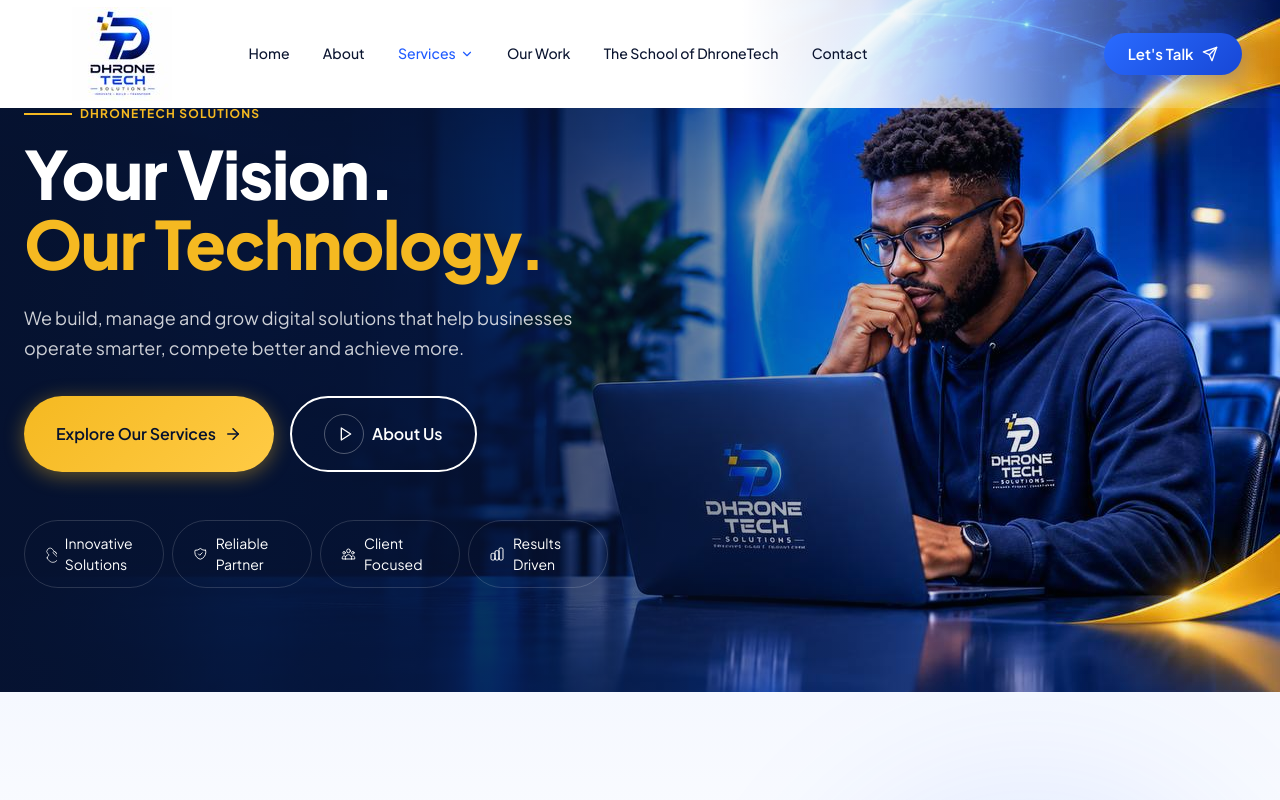
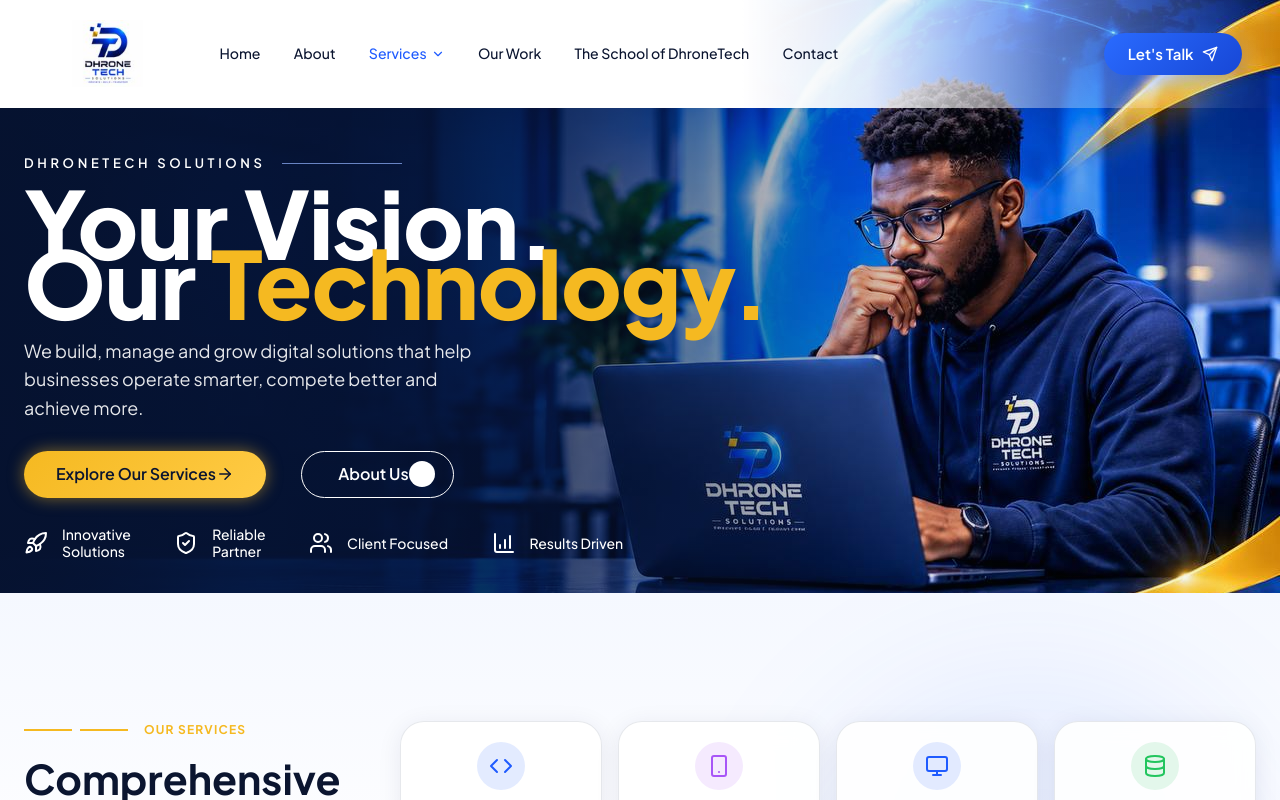
Before and after one commit to dromorongit/dhrone-portfolio, a Next.js app in the folder dhrone-portfolio-v2/: page /dhronetech in a window 1280 px wide. Shown: the top 800 px of the page. Built offline with nearby package versions, Linux system fonts and the light colour scheme.

Commit message:
fix(dhronetech): hero

```diff
--- a/dhrone-portfolio-v2/app/data/dhronetech.ts
+++ b/dhrone-portfolio-v2/app/data/dhronetech.ts
@@ -5,7 +5,7 @@ export interface DhronetechContent {
     paragraph: string
     primaryCta: { label: string; href: string }
     secondaryCta: { label: string; href: string }
-    trustBadges: Array<{ label: string; icon: string }>
+    trustBadges: Array<{ label: string[]; icon: string }>
   }
   services: {
     eyebrow: string
@@ -69,15 +69,15 @@ export interface DhronetechContent {
 export const dhronetechContent: DhronetechContent = {
   hero: {
     eyebrow: 'DHRONETECH SOLUTIONS',
-    h1: ['Your Vision.', 'Our Technology.'],
+    h1: ['Your Vision.', 'Technology.'],
     paragraph: 'We build, manage and grow digital solutions that help businesses operate smarter, compete better and achieve more.',
     primaryCta: { label: "Explore Our Services", href: '#services' },
     secondaryCta: { label: 'About Us', href: '#about' },
     trustBadges: [
-      { label: 'Innovative Solutions', icon: 'rocket' },
-      { label: 'Reliable Partner', icon: 'shield-check' },
-      { label: 'Client Focused', icon: 'users' },
-      { label: 'Results Driven', icon: 'bar-chart' },
+      { label: ['Innovative', 'Solutions'], icon: 'rocket' },
+      { label: ['Reliable', 'Partner'], icon: 'shield-check' },
+      { label: ['Client Focused'], icon: 'users' },
+      { label: ['Results Driven'], icon: 'bar-chart' },
     ],
   },
   services: {
--- a/dhrone-portfolio-v2/app/dhronetech/_components/HeroSection.tsx
+++ b/dhrone-portfolio-v2/app/dhronetech/_components/HeroSection.tsx
@@ -1,8 +1,17 @@
 'use client'
 
 import Image from 'next/image'
-import { FiArrowRight, FiPlay } from 'react-icons/fi'
+import { FiArrowRight } from 'react-icons/fi'
+import { FaPlay } from 'react-icons/fa'
+import { LuRocket, LuShieldCheck, LuUsers, LuChartColumnIncreasing } from 'react-icons/lu'
 import { dhronetechContent } from '@/app/data/dhronetech'
+
+const badgeIcons: Record<string, React.ElementType> = {
+  rocket: LuRocket,
+  'shield-check': LuShieldCheck,
+  users: LuUsers,
+  'bar-chart': LuChartColumnIncreasing,
+}
 
 export default function HeroSection() {
   const { hero, assets } = dhronetechContent
@@ -10,10 +19,12 @@ export default function HeroSection() {
   return (
     <section
       id="hero"
-      className="relative flex items-center overflow-hidden py-16"
+      className="relative overflow-hidden hero-section"
       style={{
+        paddingTop: 'var(--dt-header-h)',
+        paddingBottom: '32px',
+        minHeight: 'clamp(560px, 45.2vw, 760px)',
         backgroundColor: 'var(--dt-navy-900)',
-        minHeight: 'min(720px, calc(100svh - var(--dt-header-h)))',
       }}
       aria-labelledby="hero-title"
     >
@@ -25,92 +36,80 @@ export default function HeroSection() {
           priority
           quality={85}
           sizes="100vw"
-          className="object-cover"
-          style={{
-            objectPosition: '70% center',
-          }}
+          className="object-cover hero-image"
         />
         <div
-          className="absolute inset-0 hidden lg:block"
+          className="absolute inset-0 hidden xl:block"
           style={{ background: 'linear-gradient(90deg, rgba(6,18,46,0.92) 0%, rgba(6,18,46,0.75) 40%, rgba(6,18,46,0.15) 70%, transparent 100%)' }}
           aria-hidden="true"
         />
         <div
-          className="absolute inset-0 lg:hidden"
+          className="absolute inset-0 xl:hidden"
           style={{ background: 'linear-gradient(180deg, rgba(6,18,46,0.85) 0%, rgba(6,18,46,0.55) 100%)' }}
           aria-hidden="true"
         />
       </div>
 
       <div className="dt-container-lg relative z-10 w-full">
-        <div className="grid lg:grid-cols-2 gap-12 lg:gap-16 items-center">
-          <div className="w-full max-w-2xl min-w-0">
-            <p className="dt-eyebrow">{hero.eyebrow}</p>
-            <h1
-              id="hero-title"
-              className="dt-h1 mb-6"
-              style={{ fontSize: 'clamp(2.5rem, 5.2vw, 4.5rem)', lineHeight: 1.05 }}
+        <div className="w-full min-w-0" style={{ marginTop: '46px' }}>
+          <p className="dt-hero-eyebrow">
+            {hero.eyebrow}
+            <span className="dt-hero-eyebrow-line" aria-hidden="true" />
+          </p>
+
+          <h1 id="hero-title" className="dt-hero-h1" style={{ fontSize: 'clamp(2.6rem, 7.3vw, 11rem)', lineHeight: 0.64 }}>
+            {hero.h1[0]} <br />
+            Our <span className="dt-hero-h1-gold">{hero.h1[1]}</span>
+          </h1>
+
+          <p className="dt-hero-p" style={{ maxWidth: '28.5rem' }}>
+            {hero.paragraph}
+          </p>
+
+          <div
+            className="flex flex-col sm:flex-row items-center"
+            style={{ gap: 'clamp(16px, 2.7vw, 40px)', marginBottom: '28px' }}
           >
-              {hero.h1[0]} <br />
-              <span className="dt-h1-gold">{hero.h1[1]}</span>
-            </h1>
-            <p className="dt-p-light mb-8 max-w-xl">{hero.paragraph}</p>
-
-            <div className="flex flex-col sm:flex-row gap-4 mb-12">
             <a
               href={hero.primaryCta.href}
-                className="dt-btn dt-btn-primary"
+              className="dt-hero-btn dt-hero-btn-explore"
+              style={{ height: 'clamp(46px, 3.7vw, 54px)' }}
             >
               {hero.primaryCta.label}
               <FiArrowRight size={18} />
             </a>
             <a
               href={hero.secondaryCta.href}
-                className="dt-btn dt-btn-secondary flex items-center gap-2"
+              className="dt-hero-btn dt-hero-btn-about"
+              style={{ height: 'clamp(46px, 3.7vw, 54px)', width: 'clamp(140px, 12vw, 175px)' }}
             >
-                <span className="relative flex items-center justify-center w-10 h-10 rounded-full border border-white/30">
-                  <FiPlay size={16} className="ml-1" />
+              {hero.secondaryCta.label}
+              <span className="dt-hero-play-circle">
+                <FaPlay size={10} style={{ position: 'relative', left: '1px' }} />
               </span>
-                {hero.secondaryCta.label}
             </a>
           </div>
 
-            <div className="grid grid-cols-2 xl:grid-cols-4 gap-2" role="list" aria-label="Trust badges">
-              {hero.trustBadges.map((badge) => (
-                <div key={badge.label} className="dt-trust-badge" role="listitem">
-                  <svg
-                    className="w-5 h-5"
-                    fill="none"
-                    stroke="currentColor"
-                    viewBox="0 0 24 24"
-                    aria-hidden="true"
-                  >
-                    {badge.icon === 'rocket' && (
-                      <path strokeLinecap="round" strokeLinejoin="round" strokeWidth={1.5} d="M4.493 19.944A10.01 10.01 0 018.38 14l-2.78-2.77a6.315 6.315 0 010-8.943A6.315 6.315 0 0116.38 4.06l2.78 2.78a10.01 10.01 0 015.9 5.62l.92.92a1.002 1.002 0 01-.01 1.42l-1.58 1.58a1.002 1.002 0 01-1.42 0l-.93-.92a8.04 8.04 0 00-4.72-4.49l-.92-.92a1.002 1.002 0 010-1.42l1.58-1.58a1.002 1.002 0 011.42 0l.93.92c.86.86 1.76 1.67 2.67 2.53 2.27 2.16 3.61 5 3.61 8.13 0 5.734-4.666 10.4-10.4 10.4-2.378 0-4.59-.789-6.34-2.123l-1.17-.82-.83-1.17A10.034 10.034 0 014.493 19.944z" />
-                    )}
-                    {badge.icon === 'shield-check' && (
-                      <path strokeLinecap="round" strokeLinejoin="round" strokeWidth={1.5} d="M9 12l2 2 4-4m5.618-4.016A11.955 11.955 0 0112 2.944a11.955 11.955 0 01-8.618 3.04A12.02 12.02 0 003 9c0 5.591 3.824 10.29 9 11.622 5.176-1.332 9-6.03 9-11.622 0-1.042-.133-2.052-.382-3.016z" />
-                    )}
-                    {badge.icon === 'users' && (
-                      <path strokeLinecap="round" strokeLinejoin="round" strokeWidth={1.5} d="M17 20h5v-2a3 3 0 00-5.356-1.857M17 20H7m10 0v-2c0-.656-.126-1.283-.356-1.857M7 20H2v-2a3 3 0 015.356-1.857M7 20v-2c0-.656.126-1.283.356-1.857m0 0a5.002 5.002 0 019.288 0M15 7a3 3 0 11-6 0 3 3 0 016 0zm6 3a2 2 0 11-4 0 2 2 0 014 0zM7 10a2 2 0 11-4 0 2 2 0 014 0z" />
-                    )}
-                    {badge.icon === 'bar-chart' && (
-                      <path strokeLinecap="round" strokeLinejoin="round" strokeWidth={1.5} d="M9 19v-6a2 2 0 00-2-2H5a2 2 0 00-2 2v6a2 2 0 002 2h2a2 2 0 002-2zm0 0V9a2 2 0 012-2h2a2 2 0 012 2v10m-6 0a2 2 0 002 2h2a2 2 0 002-2m0 0V5a2 2 0 012-2h2a2 2 0 012 2v14a2 2 0 01-2 2h-2a2 2 0 01-2-2z" />
-                    )}
-                  </svg>
-                  <span>{badge.label}</span>
-                </div>
+          <div className="dt-badges" role="list" aria-label="Trust badges">
+            {hero.trustBadges.map((badge, index) => (
+              <div key={index} className="dt-badge-item" role="listitem">
+                <BadgeIcon icon={badge.icon} size={24} className="dt-badge-icon" aria-hidden="true" />
+                <div className={`dt-badge-label${badge.label.length === 1 ? ' single' : ''}`}>
+                  {badge.label.map((line, lineIndex) => (
+                    <span key={lineIndex}>{line}</span>
                   ))}
                 </div>
               </div>
-
-          <div className="hidden lg:block relative">
-            <div className="aspect-[4/3] max-w-[480px] mx-auto">
-              <div className="absolute inset-0 bg-gradient-to-br from-[var(--dt-blue-500)]/20 via-transparent to-transparent rounded-[2rem] blur-3xl" aria-hidden="true" />
-            </div>
+            ))}
           </div>
         </div>
       </div>
     </section>
   )
 }
+
+function BadgeIcon({ icon, size, className }: { icon: string; size: number; className?: string }) {
+  const Icon = badgeIcons[icon]
+  if (!Icon) return null
+  return <Icon size={size} className={className} />
+}
--- a/dhrone-portfolio-v2/app/dhronetech/dhronetech.css
+++ b/dhrone-portfolio-v2/app/dhronetech/dhronetech.css
@@ -241,28 +241,6 @@
 .dt-icon-circle-orange {
   background: rgba(249, 115, 22, 0.12);
   color: #F97316;
-}
-
-.dt-trust-badge {
-  display: inline-flex;
-  align-items: center;
-  gap: 0.5rem;
-  padding: 0.75rem 1.25rem;
-  border: 1px solid rgba(255, 255, 255, 0.15);
-  border-radius: 9999px;
-  font-size: 0.875rem;
-  color: var(--dt-white);
-  transition: border-color 0.2s ease, background-color 0.2s ease;
-}
-
-.dt-trust-badge:hover {
-  border-color: var(--dt-gold-500);
-  background: rgba(245, 185, 33, 0.1);
-}
-
-.dt-trust-badge svg {
-  width: 1.25rem;
-  height: 1.25rem;
 }
 
 .dt-service-tile {
@@ -518,6 +496,159 @@
   text-wrap: balance;
 }
 
+/* Hero */
+.dt-hero-eyebrow {
+  display: flex;
+  align-items: center;
+  gap: 16px;
+  font-size: 13px;
+  font-weight: 600;
+  letter-spacing: 0.28em;
+  text-transform: uppercase;
+  color: #fff;
+  margin: 0 0 20px 0;
+}
+
+.dt-hero-eyebrow-line {
+  width: 120px;
+  height: 1px;
+  background: rgba(147, 180, 255, 0.7);
+  flex-shrink: 0;
+}
+
+.dt-hero-h1 {
+  font-weight: 800;
+  letter-spacing: -0.01em;
+  color: var(--dt-white);
+  margin: 0 0 24px 0;
+}
+
+.dt-hero-h1-gold {
+  color: var(--dt-gold-500);
+}
+
+.dt-hero-p {
+  color: rgba(255, 255, 255, 0.9);
+  font-size: clamp(1rem, 1.4vw, 1.2rem);
+  line-height: 1.6;
+  margin: 0 0 28px 0;
+}
+
+.dt-hero-btn {
+  display: inline-flex;
+  align-items: center;
+  justify-content: center;
+  border-radius: 9999px;
+  font-weight: 600;
+  font-size: 16px;
+  text-decoration: none;
+}
+
+.dt-hero-btn-explore {
+  background: linear-gradient(135deg, #F5B921, #FFCB45);
+  color: #0B1530;
+  padding-inline: 32px;
+  box-shadow: 0 0 16px rgba(245, 185, 33, 0.5);
+}
+
+.dt-hero-btn-about {
+  background: transparent;
+  border: 1.5px solid #fff;
+  color: #fff;
+  padding-left: 28px;
+  padding-right: 10px;
+}
+
+.dt-hero-play-circle {
+  display: flex;
+  align-items: center;
+  justify-content: center;
+  width: 26px;
+  height: 26px;
+  border-radius: 50%;
+  background: #fff;
+  flex-shrink: 0;
+}
+
+/* Trust badges */
+.dt-badges {
+  display: flex;
+  flex-wrap: wrap;
+  gap: clamp(20px, 3.4vw, 44px);
+}
+
+.dt-badge-item {
+  display: flex;
+  align-items: center;
+  gap: 14px;
+}
+
+.dt-badge-icon {
+  width: 24px;
+  height: 24px;
+  color: #fff;
+  flex-shrink: 0;
+}
+
+.dt-badge-label {
+  color: #fff;
+  font-size: 14px;
+  font-weight: 500;
+  line-height: 1.25;
+}
+
+.dt-badge-label.single {
+  white-space: nowrap;
+}
+
+.dt-badge-label span {
+  display: block;
+}
+
+/* Header nav active underline */
+.dt-nav-link-active {
+  position: relative;
+}
+
+.dt-nav-link-active::after {
+  content: '';
+  position: absolute;
+  left: 50%;
+  transform: translateX(-50%);
+  bottom: 0;
+  width: 24px;
+  height: 2px;
+  background: #1F5BFF;
+  border-radius: 1px;
+}
+
+.dt-header-logo {
+  width: auto;
+  height: calc(var(--dt-header-h) * 0.62);
+  display: block;
+}
+
+@media (max-width: 1279px) {
+  .dt-header-logo {
+    height: 40px;
+  }
+}
+
+@media (max-width: 1279px) {
+  .dt-badges {
+    display: grid;
+    grid-template-columns: repeat(2, 1fr);
+  }
+
+  .hero-image {
+    object-position: 70% 25%;
+  }
+}
+
+.hero-image {
+  object-position: right 25%;
+}
+
 
 .dt #services,
 .dt #about,
```
Lines whose indentation alone changed are shown as unchanged.
